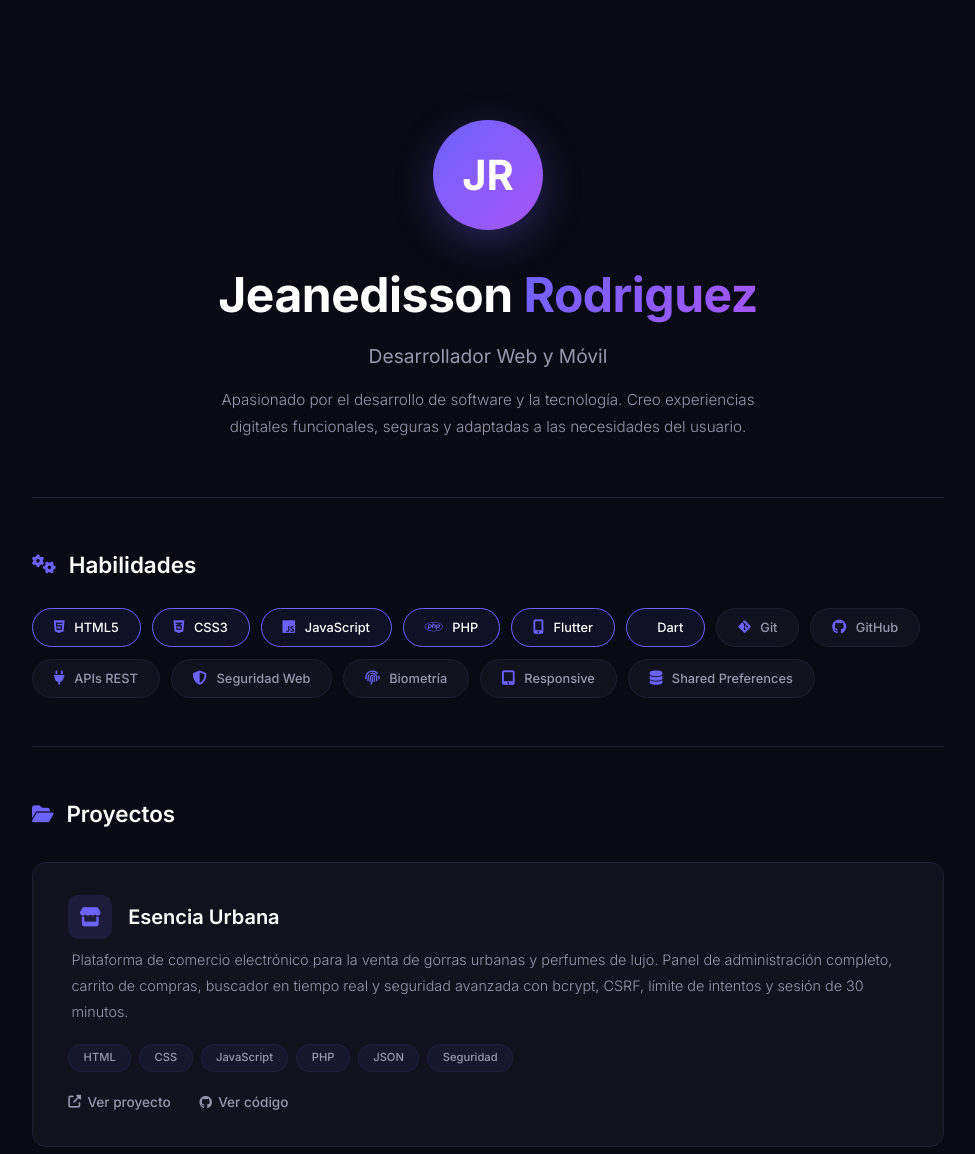
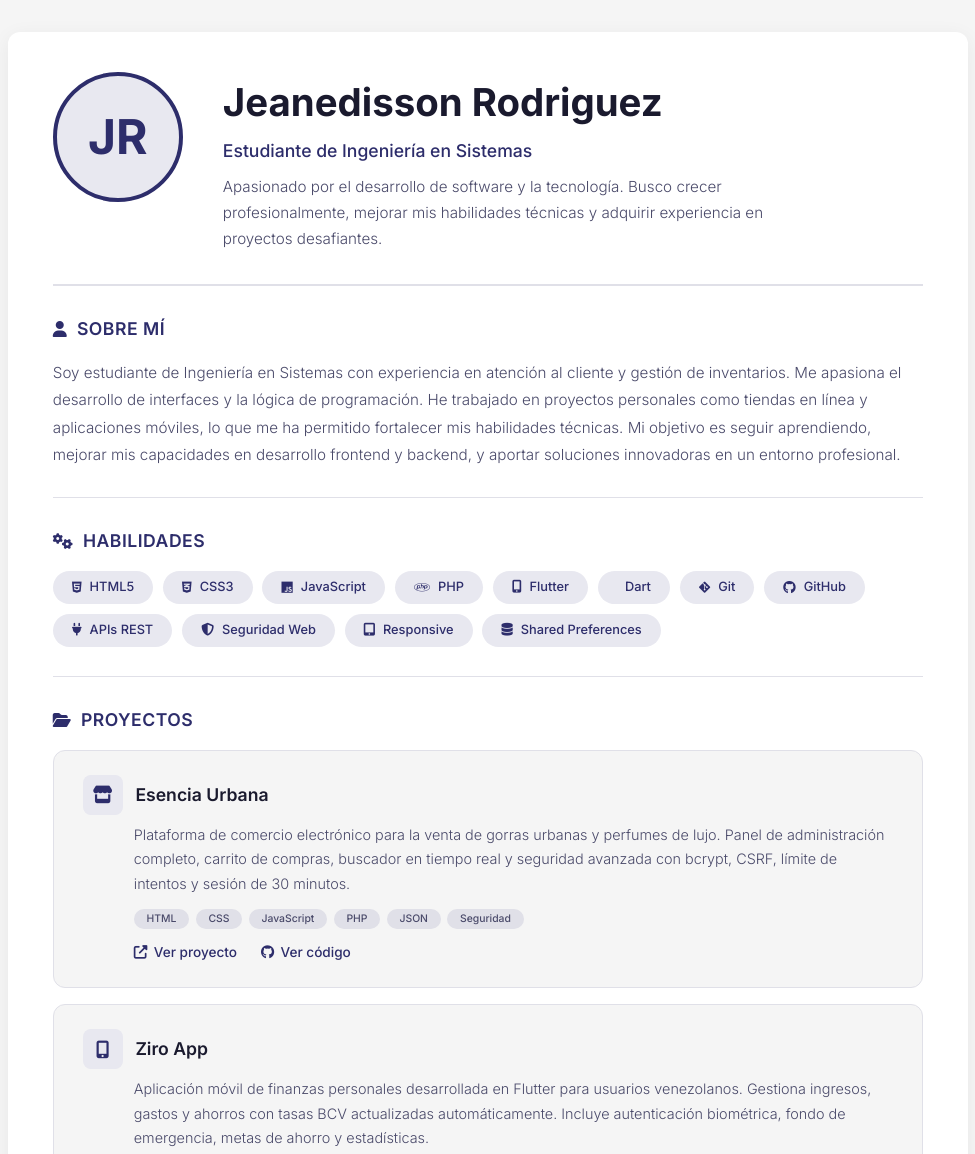
Before and after one commit to Jeroguez/Jeroguez.github.io, a plain HTML site: page index.html in a window 1280 px wide. Shown: the top 1154 px of the page, without its empty margins (152-1127 px from the left). Drawn offline with Linux system fonts and the light colour scheme.

Commit message:
Portafolio sin foto, solo iniciales JR

```diff
--- a/index.html
+++ b/index.html
@@ -4,260 +4,228 @@
     <meta charset="UTF-8">
     <meta name="viewport" content="width=device-width, initial-scale=1.0">
     <title>Jeanedisson Rodriguez · Portafolio</title>
-    <link href="https://fonts.googleapis.com/css2?family=Inter:wght@300;400;500;600;700;800&display=swap" rel="stylesheet">
+    <link href="https://fonts.googleapis.com/css2?family=Inter:wght@300;400;500;600;700&display=swap" rel="stylesheet">
     <link rel="stylesheet" href="https://cdnjs.cloudflare.com/ajax/libs/font-awesome/6.5.1/css/all.min.css">
     <style>
-        * {
-            margin: 0;
-            padding: 0;
-            box-sizing: border-box;
-        }
+        * { margin: 0; padding: 0; box-sizing: border-box; }
 
         :root {
-            --bg-primary: #0a0a14;
-            --bg-card: #12121f;
-            --bg-card-hover: #1a1a2e;
-            --text-primary: #ffffff;
-            --text-secondary: #9898b0;
-            --text-muted: #5a5a72;
-            --accent: #6c63ff;
-            --accent-hover: #7b73ff;
-            --border: #1e1e32;
-            --radius: 14px;
-            --shadow: 0 20px 50px rgba(0,0,0,0.5);
+            --bg: #f5f5f5;
+            --card: #ffffff;
+            --text-primary: #1a1a2e;
+            --text-secondary: #4a4a6a;
+            --text-muted: #8a8aaa;
+            --accent: #2d2d6b;
+            --accent-light: #e8e8f0;
+            --border: #e0e0e8;
+            --shadow: 0 4px 20px rgba(0,0,0,0.06);
+            --radius: 12px;
         }
-
-        html { scroll-behavior: smooth; }
 
         body {
             font-family: 'Inter', -apple-system, sans-serif;
-            background: var(--bg-primary);
+            background: var(--bg);
             color: var(--text-primary);
-            line-height: 1.7;
-            -webkit-font-smoothing: antialiased;
+            line-height: 1.6;
+            padding: 2rem 1rem;
         }
 
         .container {
             max-width: 960px;
             margin: 0 auto;
-            padding: 2.5rem 1.5rem;
+            background: var(--card);
+            border-radius: var(--radius);
+            box-shadow: var(--shadow);
+            padding: 2.5rem 2.8rem;
         }
 
-        /* ================================================
-           PERFIL
-           ================================================ */
-        .perfil {
-            text-align: center;
-            padding: 5rem 0 3.5rem 0;
+        /* ===== HEADER ===== */
+        .header {
+            display: flex;
+            gap: 2.5rem;
+            align-items: flex-start;
+            padding-bottom: 2rem;
+            border-bottom: 2px solid var(--border);
+            flex-wrap: wrap;
+        }
+
+        .header .foto {
+            width: 130px;
+            height: 130px;
+            border-radius: 50%;
+            border: 4px solid var(--accent);
+            flex-shrink: 0;
+            background: var(--accent-light);
+            display: flex;
+            align-items: center;
+            justify-content: center;
+            font-size: 3rem;
+            font-weight: 700;
+            color: var(--accent);
+        }
+
+        .header .info h1 {
+            font-size: 2.4rem;
+            font-weight: 700;
+            color: var(--text-primary);
+            margin-bottom: 0.2rem;
+        }
+
+        .header .info .titulo {
+            font-size: 1.1rem;
+            color: var(--accent);
+            font-weight: 500;
+            margin-bottom: 0.6rem;
+        }
+
+        .header .info .descripcion {
+            color: var(--text-secondary);
+            font-size: 0.95rem;
+            max-width: 550px;
+            font-weight: 300;
+            line-height: 1.7;
+        }
+
+        /* ===== SECCIONES ===== */
+        .seccion {
+            padding: 1.8rem 0;
             border-bottom: 1px solid var(--border);
         }
 
-        .perfil .avatar {
-            width: 110px;
-            height: 110px;
-            border-radius: 50%;
-            background: linear-gradient(135deg, var(--accent), #a855f7);
-            margin: 0 auto 1.5rem;
+        .seccion:last-of-type { border-bottom: none; }
+
+        .seccion .section-title {
+            font-size: 1.1rem;
+            font-weight: 600;
+            color: var(--accent);
+            margin-bottom: 1rem;
             display: flex;
             align-items: center;
-            justify-content: center;
-            font-size: 2.6rem;
-            font-weight: 700;
-            color: #fff;
-            box-shadow: 0 12px 40px rgba(108, 99, 255, 0.3);
-            transition: transform 0.3s ease;
-        }
-        .perfil .avatar:hover {
-            transform: scale(1.05);
+            gap: 0.6rem;
+            text-transform: uppercase;
+            letter-spacing: 0.5px;
         }
 
-        .perfil h1 {
-            font-size: 3rem;
-            font-weight: 700;
-            letter-spacing: -0.5px;
-            margin-bottom: 0.3rem;
+        .seccion .section-title i {
+            font-size: 1rem;
+            color: var(--accent);
         }
 
-        .perfil h1 .nombre {
-            background: linear-gradient(135deg, var(--accent), #a855f7);
-            -webkit-background-clip: text;
-            -webkit-text-fill-color: transparent;
-        }
-
-        .perfil .titulo {
+        /* ===== SOBRE MÍ ===== */
+        .sobre-mi {
             color: var(--text-secondary);
-            font-size: 1.2rem;
-            font-weight: 400;
-            margin-bottom: 0.8rem;
-        }
-
-        .perfil .descripcion {
-            color: var(--text-secondary);
-            max-width: 550px;
-            margin: 0 auto;
             font-size: 0.95rem;
             font-weight: 300;
             line-height: 1.8;
         }
 
-        /* ================================================
-           HABILIDADES
-           ================================================ */
-        .habilidades {
-            padding: 3rem 0;
-            border-bottom: 1px solid var(--border);
-        }
-
-        .habilidades .section-title {
-            font-size: 1.4rem;
-            font-weight: 600;
-            margin-bottom: 1.5rem;
-            display: flex;
-            align-items: center;
-            gap: 0.8rem;
-        }
-
-        .habilidades .section-title i {
-            color: var(--accent);
-            font-size: 1.2rem;
-        }
-
+        /* ===== HABILIDADES ===== */
         .badges {
             display: flex;
             flex-wrap: wrap;
-            gap: 0.7rem;
+            gap: 0.6rem;
         }
 
         .badge {
-            background: var(--bg-card);
-            border: 1px solid var(--border);
-            padding: 0.5rem 1.3rem;
+            background: var(--accent-light);
+            color: var(--accent);
+            padding: 0.4rem 1.2rem;
             border-radius: 50px;
             font-size: 0.8rem;
             font-weight: 500;
-            color: var(--text-secondary);
             display: flex;
             align-items: center;
-            gap: 0.6rem;
-            transition: all 0.3s ease;
+            gap: 0.5rem;
+            transition: all 0.3s;
         }
 
         .badge:hover {
-            border-color: var(--accent);
+            background: var(--accent);
             color: #fff;
-            transform: translateY(-3px);
-            box-shadow: 0 8px 20px rgba(108, 99, 255, 0.15);
+            transform: translateY(-2px);
         }
 
-        .badge i {
-            font-size: 0.9rem;
-            color: var(--accent);
-        }
+        .badge i { font-size: 0.8rem; }
 
-        .badge.destacado {
-            border-color: var(--accent);
-            background: rgba(108, 99, 255, 0.08);
-            color: #fff;
-        }
-
-        /* ================================================
-           PROYECTOS
-           ================================================ */
-        .proyectos {
-            padding: 3rem 0;
-            border-bottom: 1px solid var(--border);
-        }
-
-        .proyectos .section-title {
-            font-size: 1.4rem;
-            font-weight: 600;
-            margin-bottom: 1.8rem;
-            display: flex;
-            align-items: center;
-            gap: 0.8rem;
-        }
-
-        .proyectos .section-title i {
-            color: var(--accent);
-            font-size: 1.2rem;
-        }
-
+        /* ===== PROYECTOS ===== */
         .proyecto-card {
-            background: var(--bg-card);
             border: 1px solid var(--border);
             border-radius: var(--radius);
-            padding: 2rem 2.2rem;
-            margin-bottom: 1.5rem;
-            transition: all 0.35s ease;
+            padding: 1.5rem 1.8rem;
+            margin-bottom: 1rem;
+            transition: all 0.3s ease;
+            background: var(--bg);
         }
 
         .proyecto-card:hover {
-            background: var(--bg-card-hover);
             border-color: var(--accent);
-            transform: translateY(-5px);
             box-shadow: var(--shadow);
+            transform: translateY(-3px);
         }
 
         .proyecto-card .header {
             display: flex;
             align-items: center;
-            gap: 1rem;
-            margin-bottom: 0.5rem;
+            gap: 0.8rem;
+            border-bottom: none;
+            padding: 0;
+            flex-wrap: wrap;
         }
 
         .proyecto-card .header .icon {
-            width: 44px;
-            height: 44px;
-            border-radius: 10px;
-            background: rgba(108, 99, 255, 0.12);
+            width: 40px;
+            height: 40px;
+            border-radius: 8px;
+            background: var(--accent-light);
             display: flex;
             align-items: center;
             justify-content: center;
-            font-size: 1.2rem;
             color: var(--accent);
+            font-size: 1.1rem;
             flex-shrink: 0;
         }
 
         .proyecto-card h3 {
-            font-size: 1.25rem;
+            font-size: 1.1rem;
             font-weight: 600;
-            color: #fff;
+            color: var(--text-primary);
         }
 
         .proyecto-card p {
             color: var(--text-secondary);
             font-size: 0.9rem;
             font-weight: 300;
-            line-height: 1.8;
-            margin: 0.5rem 0 1.2rem 0;
-            padding-left: 0.2rem;
+            line-height: 1.7;
+            margin: 0.5rem 0 0.8rem 0;
+            padding-left: 3.2rem;
         }
 
         .proyecto-card .tags {
             display: flex;
             flex-wrap: wrap;
-            gap: 0.5rem;
-            margin-bottom: 1.2rem;
+            gap: 0.4rem;
+            padding-left: 3.2rem;
+            margin-bottom: 0.8rem;
         }
 
         .proyecto-card .tag {
-            background: rgba(108, 99, 255, 0.06);
-            border: 1px solid rgba(108, 99, 255, 0.08);
-            padding: 0.2rem 0.9rem;
+            background: var(--border);
+            color: var(--text-secondary);
+            padding: 0.1rem 0.8rem;
             border-radius: 50px;
-            font-size: 0.7rem;
+            font-size: 0.65rem;
             font-weight: 500;
-            color: var(--text-secondary);
         }
 
         .proyecto-card .links {
             display: flex;
-            gap: 1.8rem;
+            gap: 1.5rem;
+            padding-left: 3.2rem;
             flex-wrap: wrap;
         }
 
         .proyecto-card .links a {
-            color: var(--text-secondary);
+            color: var(--accent);
             text-decoration: none;
             font-size: 0.85rem;
             font-weight: 500;
@@ -268,112 +236,81 @@
         }
 
         .proyecto-card .links a:hover {
-            color: var(--accent);
+            color: var(--text-primary);
+            text-decoration: underline;
         }
 
-        .proyecto-card .links a i {
-            font-size: 0.8rem;
-        }
-
-        /* ================================================
-           CONTACTO
-           ================================================ */
+        /* ===== CONTACTO ===== */
         .contacto {
-            padding: 3rem 0 2rem 0;
+            padding: 1.8rem 0 0 0;
             text-align: center;
-        }
-
-        .contacto .section-title {
-            font-size: 1.4rem;
-            font-weight: 600;
-            margin-bottom: 1.5rem;
-            display: flex;
-            align-items: center;
-            justify-content: center;
-            gap: 0.8rem;
-        }
-
-        .contacto .section-title i {
-            color: var(--accent);
-            font-size: 1.2rem;
         }
 
         .contacto .links {
             display: flex;
             justify-content: center;
             flex-wrap: wrap;
-            gap: 0.5rem;
+            gap: 1rem;
         }
 
         .contacto a {
             color: var(--text-secondary);
             text-decoration: none;
-            padding: 0.6rem 1.8rem;
-            border: 1px solid var(--border);
-            border-radius: 50px;
             font-size: 0.9rem;
             font-weight: 500;
             display: inline-flex;
             align-items: center;
-            gap: 0.6rem;
+            gap: 0.5rem;
+            padding: 0.4rem 1.2rem;
+            border-radius: 50px;
+            border: 1px solid var(--border);
             transition: all 0.3s ease;
+            background: var(--bg);
         }
 
         .contacto a:hover {
             color: #fff;
+            background: var(--accent);
             border-color: var(--accent);
-            background: rgba(108, 99, 255, 0.08);
             transform: translateY(-2px);
         }
 
         .contacto a i {
-            font-size: 1rem;
+            font-size: 0.9rem;
             color: var(--accent);
         }
 
-        /* ================================================
-           FOOTER
-           ================================================ */
+        .contacto a:hover i {
+            color: #fff;
+        }
+
+        /* ===== FOOTER ===== */
         .footer {
             text-align: center;
-            padding-top: 2.5rem;
+            padding-top: 1.8rem;
+            margin-top: 1rem;
             border-top: 1px solid var(--border);
             color: var(--text-muted);
             font-size: 0.8rem;
-            display: flex;
-            justify-content: center;
-            align-items: center;
-            gap: 0.6rem;
         }
 
-        .footer i {
-            color: var(--accent);
-            font-size: 0.75rem;
-        }
-
-        /* ================================================
-           RESPONSIVE
-           ================================================ */
+        /* ===== RESPONSIVE ===== */
         @media (max-width: 768px) {
             .container { padding: 1.5rem; }
-
-            .perfil { padding: 3rem 0 2.5rem; }
-            .perfil h1 { font-size: 2.2rem; }
-            .perfil .avatar { width: 85px; height: 85px; font-size: 2rem; }
-
-            .proyecto-card { padding: 1.5rem; }
-
-            .contacto .links { flex-direction: column; align-items: center; }
-            .contacto a { width: 100%; max-width: 280px; justify-content: center; }
+            .header { flex-direction: column; align-items: center; text-align: center; gap: 1rem; }
+            .header .info .descripcion { max-width: 100%; }
+            .proyecto-card p,
+            .proyecto-card .tags,
+            .proyecto-card .links { padding-left: 0; }
+            .proyecto-card .header { justify-content: center; }
         }
 
         @media (max-width: 480px) {
-            .perfil h1 { font-size: 1.6rem; }
-            .perfil .descripcion { font-size: 0.85rem; }
-            .proyecto-card .header .icon { width: 36px; height: 36px; font-size: 1rem; }
-            .proyecto-card h3 { font-size: 1rem; }
-            .badge { font-size: 0.7rem; padding: 0.3rem 0.9rem; }
-            .proyecto-card .links { gap: 1rem; }
+            .container { padding: 1rem; }
+            .header .foto { width: 100px; height: 100px; font-size: 2.2rem; }
+            .header .info h1 { font-size: 1.6rem; }
+            .contacto .links { flex-direction: column; align-items: center; }
+            .contacto a { width: 100%; max-width: 260px; justify-content: center; }
         }
     </style>
 </head>
@@ -382,38 +319,57 @@
     <div class="container">
 
         <!-- ========================================== -->
-        <!-- PERFIL -->
+        <!-- HEADER -->
         <!-- ========================================== -->
-        <section class="perfil">
-            <div class="avatar">JR</div>
-            <h1>Jeanedisson <span class="nombre">Rodriguez</span></h1>
-            <p class="titulo">Desarrollador Web y Móvil</p>
-            <p class="descripcion">
-                Apasionado por el desarrollo de software y la tecnología.
-                Creo experiencias digitales funcionales, seguras y adaptadas
-                a las necesidades del usuario.
-            </p>
+        <div class="header">
+            <div class="foto">JR</div>
+            <div class="info">
+                <h1>Jeanedisson Rodriguez</h1>
+                <p class="titulo">Estudiante de Ingeniería en Sistemas</p>
+                <p class="descripcion">
+                    Apasionado por el desarrollo de software y la tecnología.
+                    Busco crecer profesionalmente, mejorar mis habilidades técnicas
+                    y adquirir experiencia en proyectos desafiantes.
+                </p>
+            </div>
+        </div>
+
+        <!-- ========================================== -->
+        <!-- SOBRE MÍ -->
+        <!-- ========================================== -->
+        <section class="seccion">
+            <h2 class="section-title">
+                <i class="fas fa-user"></i> Sobre mí
+            </h2>
+            <div class="sobre-mi">
+                <p>
+                    Soy estudiante de Ingeniería en Sistemas con experiencia en atención al cliente y gestión de inventarios.
+                    Me apasiona el desarrollo de interfaces y la lógica de programación. He trabajado en proyectos personales
+                    como tiendas en línea y aplicaciones móviles, lo que me ha permitido fortalecer mis habilidades técnicas.
+                    Mi objetivo es seguir aprendiendo, mejorar mis capacidades en desarrollo frontend y backend,
+                    y aportar soluciones innovadoras en un entorno profesional.
+                </p>
+            </div>
         </section>
 
         <!-- ========================================== -->
         <!-- HABILIDADES -->
         <!-- ========================================== -->
-        <section class="habilidades">
+        <section class="seccion">
             <h2 class="section-title">
                 <i class="fas fa-cogs"></i> Habilidades
             </h2>
             <div class="badges">
-                <span class="badge destacado"><i class="fab fa-html5"></i> HTML5</span>
-                <span class="badge destacado"><i class="fab fa-css3-alt"></i> CSS3</span>
-                <span class="badge destacado"><i class="fab fa-js"></i> JavaScript</span>
-                <span class="badge destacado"><i class="fab fa-php"></i> PHP</span>
-                <span class="badge destacado"><i class="fas fa-mobile-alt"></i> Flutter</span>
-                <span class="badge destacado"><i class="fab fa-dart"></i> Dart</span>
+                <span class="badge"><i class="fab fa-html5"></i> HTML5</span>
+                <span class="badge"><i class="fab fa-css3-alt"></i> CSS3</span>
+                <span class="badge"><i class="fab fa-js"></i> JavaScript</span>
+                <span class="badge"><i class="fab fa-php"></i> PHP</span>
+                <span class="badge"><i class="fas fa-mobile-alt"></i> Flutter</span>
+                <span class="badge"><i class="fab fa-dart"></i> Dart</span>
                 <span class="badge"><i class="fab fa-git-alt"></i> Git</span>
                 <span class="badge"><i class="fab fa-github"></i> GitHub</span>
                 <span class="badge"><i class="fas fa-plug"></i> APIs REST</span>
                 <span class="badge"><i class="fas fa-shield-alt"></i> Seguridad Web</span>
-                <span class="badge"><i class="fas fa-fingerprint"></i> Biometría</span>
                 <span class="badge"><i class="fas fa-tablet-alt"></i> Responsive</span>
                 <span class="badge"><i class="fas fa-database"></i> Shared Preferences</span>
             </div>
@@ -422,7 +378,7 @@
         <!-- ========================================== -->
         <!-- PROYECTOS -->
         <!-- ========================================== -->
-        <section class="proyectos">
+        <section class="seccion">
             <h2 class="section-title">
                 <i class="fas fa-folder-open"></i> Proyectos
             </h2>
@@ -492,12 +448,9 @@
         <!-- CONTACTO -->
         <!-- ========================================== -->
         <section class="contacto">
-            <h2 class="section-title">
-                <i class="fas fa-envelope"></i> Contacto
-            </h2>
             <div class="links">
-                <a href="mailto:jeroguezrpz@gmail.com">
-                    <i class="fas fa-envelope"></i> Correo
+                <a href="https://mail.google.com/mail/?view=cm&fs=1&to=jeroguezrpz@gmail.com" target="_blank">
+                    <i class="fas fa-envelope"></i> Gmail
                 </a>
                 <a href="https://github.com/Jeroguez" target="_blank">
                     <i class="fab fa-github"></i> GitHub
@@ -512,8 +465,7 @@
         <!-- FOOTER -->
         <!-- ========================================== -->
         <div class="footer">
-            <i class="fas fa-code"></i>
-             Jeanedisson Rodriguez · Desarrollador Web y Móvil
+            &copy; Jeanedisson Rodriguez · Estudiante de Ingeniería en Sistemas
         </div>
 
     </div>
```
